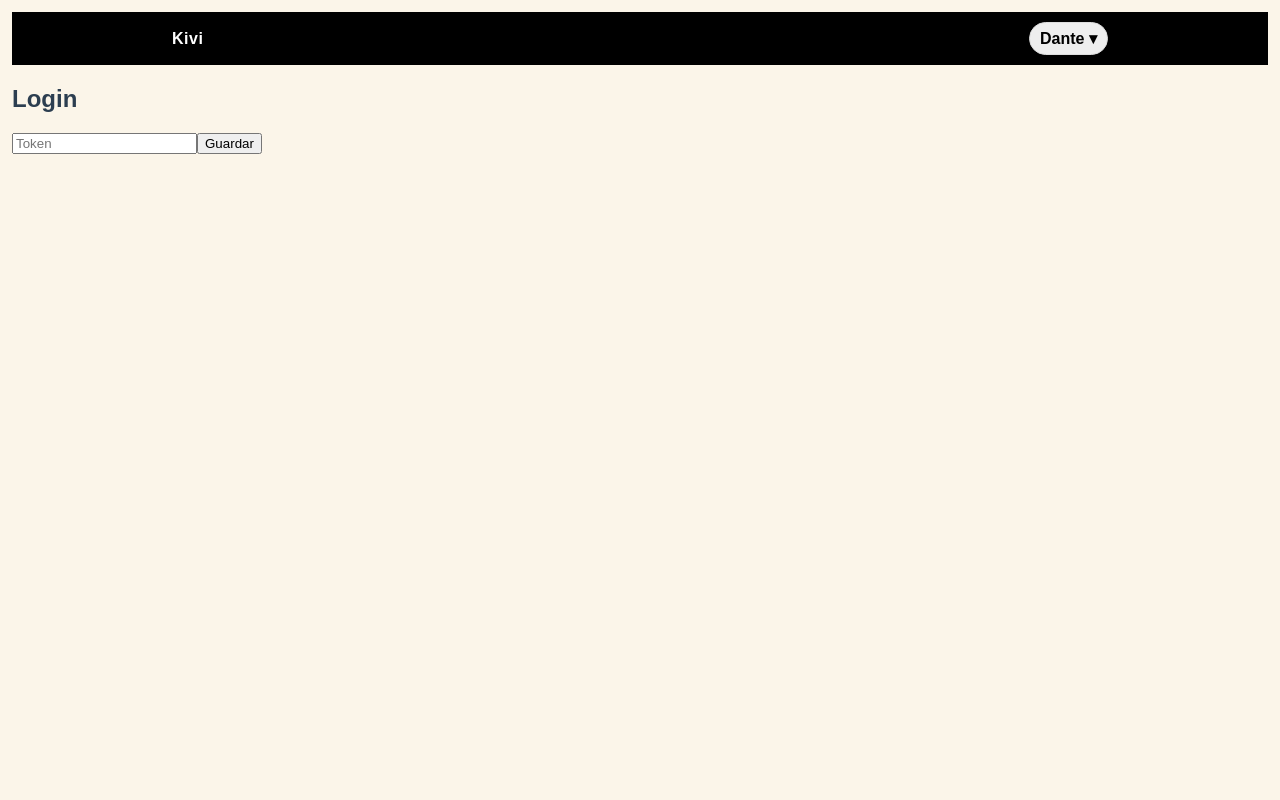
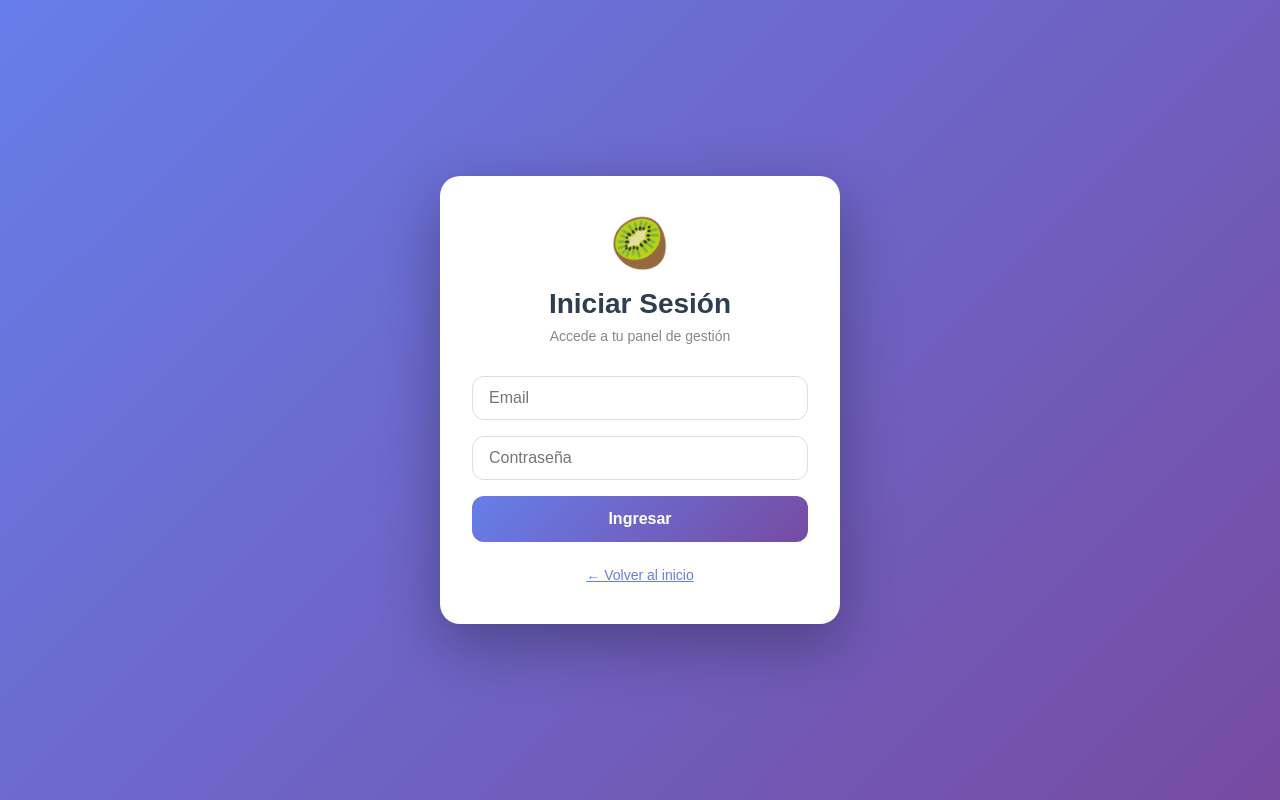
Before and after one commit to dante45420/kivi-frontend, a React (Vite) app: page /login in a window 1280 px wide. Built offline with nearby package versions, Linux system fonts and the light colour scheme; no server answers; the HTML template or start-up script is replaced by a standard one.

Commit message:
Add authentication UI: login, landing, protected routes

```diff
--- a/src/App.jsx
+++ b/src/App.jsx
@@ -1,4 +1,5 @@
 import { Routes, Route, Navigate } from 'react-router-dom'
+import { useState, useEffect } from 'react'
 import Navbar from './components/Navbar'
 import Productos from './pages/Productos'
 import Pedidos from './pages/Pedidos'
@@ -9,22 +10,45 @@ import Precios from './pages/Precios'
 import PreciosCompetidores from './pages/PreciosCompetidores'
 import Contabilidad from './pages/Contabilidad'
 import Login from './pages/Login'
+import Landing from './pages/Landing'
+import { getToken } from './api/auth'
+
+// Componente para rutas protegidas
+function ProtectedRoute({ children }) {
+  const token = getToken()
+  if (!token) {
+    return <Navigate to="/login" replace />
+  }
+  return children
+}
 
 export default function App() {
+  const [isAuthenticated, setIsAuthenticated] = useState(false)
+
+  useEffect(() => {
+    setIsAuthenticated(!!getToken())
+  }, [])
+
   return (
-    <div style={{ fontFamily: 'sans-serif', padding: 12 }}>
-      <Navbar />
+    <div style={{ fontFamily: 'sans-serif', padding: isAuthenticated ? 12 : 0 }}>
+      {isAuthenticated && <Navbar />}
       <Routes>
-        <Route path="/login" element={<Login />} />
-        <Route path="/productos" element={<Productos />} />
-        <Route path="/pedidos" element={<Pedidos />} />
-        <Route path="/compras" element={<Compras />} />
-        <Route path="/despachos" element={<Despachos />} />
-        <Route path="/kpis" element={<Kpis />} />
-        <Route path="/precios" element={<Precios />} />
-        <Route path="/precios/competidores" element={<PreciosCompetidores />} />
-        <Route path="/contabilidad" element={<Contabilidad />} />
-        <Route path="*" element={<Navigate to="/productos" replace />} />
+        {/* Rutas públicas */}
+        <Route path="/" element={isAuthenticated ? <Navigate to="/productos" replace /> : <Landing />} />
+        <Route path="/login" element={isAuthenticated ? <Navigate to="/productos" replace /> : <Login />} />
+
+        {/* Rutas protegidas */}
+        <Route path="/productos" element={<ProtectedRoute><Productos /></ProtectedRoute>} />
+        <Route path="/pedidos" element={<ProtectedRoute><Pedidos /></ProtectedRoute>} />
+        <Route path="/compras" element={<ProtectedRoute><Compras /></ProtectedRoute>} />
+        <Route path="/despachos" element={<ProtectedRoute><Despachos /></ProtectedRoute>} />
+        <Route path="/kpis" element={<ProtectedRoute><Kpis /></ProtectedRoute>} />
+        <Route path="/precios" element={<ProtectedRoute><Precios /></ProtectedRoute>} />
+        <Route path="/precios/competidores" element={<ProtectedRoute><PreciosCompetidores /></ProtectedRoute>} />
+        <Route path="/contabilidad" element={<ProtectedRoute><Contabilidad /></ProtectedRoute>} />
+
+        {/* Redirección por defecto */}
+        <Route path="*" element={<Navigate to={isAuthenticated ? "/productos" : "/"} replace />} />
       </Routes>
     </div>
   )
--- /dev/null
+++ b/src/api/auth.js
@@ -0,0 +1,24 @@
+import { apiFetch } from './client'
+
+export async function login(email, password) {
+  return apiFetch('/login', {
+    method: 'POST',
+    body: { email, password }
+  })
+}
+
+export async function verifyToken() {
+  return apiFetch('/verify')
+}
+
+export function getToken() {
+  return localStorage.getItem('kivi_token')
+}
+
+export function setToken(token) {
+  localStorage.setItem('kivi_token', token)
+}
+
+export function clearToken() {
+  localStorage.removeItem('kivi_token')
+}
--- a/src/api/client.js
+++ b/src/api/client.js
@@ -1,9 +1,12 @@
 const baseUrl = import.meta.env.VITE_API_URL || 'http://localhost:5000/api'
-const token = import.meta.env.VITE_AUTH_TOKEN || ''
 
 export async function apiFetch(path, { method = 'GET', body } = {}) {
   const headers = { 'Content-Type': 'application/json' }
+
+  // Obtener token del localStorage
+  const token = localStorage.getItem('kivi_token')
   if (token) headers['Authorization'] = `Bearer ${token}`
+
   const res = await fetch(`${baseUrl}${path}`, {
     method,
     headers,
--- a/src/components/Navbar.jsx
+++ b/src/components/Navbar.jsx
@@ -1,26 +1,33 @@
-import { NavLink, useLocation } from 'react-router-dom'
+import { NavLink, useLocation, useNavigate } from 'react-router-dom'
 import '../styles/globals.css'
 import { useState } from 'react'
+import { clearToken } from '../api/auth'
 
 export default function Navbar() {
   const [open, setOpen] = useState(false)
   const { pathname } = useLocation()
+  const navigate = useNavigate()
+
+  function handleLogout() {
+    clearToken()
+    navigate('/')
+    window.location.reload()
+  }
 
   return (
     <header style={{ background:'#000', color:'#fff' }}>
       <div style={{ maxWidth:960, margin:'0 auto', padding:'10px 12px', display:'flex', alignItems:'center', justifyContent:'space-between' }}>
-        <div style={{ fontWeight:800, letterSpacing:0.5 }}>Kivi</div>
+        <div style={{ fontWeight:800, letterSpacing:0.5 }}>🥝 Kivi</div>
         <nav className="nav-desktop" style={{ display:'none', gap:10, alignItems:'center' }}>
           <NavLink to="/productos" className={({isActive})=>`chip ${isActive?'active':''}`} style={{ background:'#fff', color:'#000', textDecoration:'none' }}>Productos</NavLink>
           <NavLink to="/pedidos" className={({isActive})=>`chip ${isActive?'active':''}`} style={{ background:'#fff', color:'#000', textDecoration:'none' }}>Pedidos</NavLink>
           <NavLink to="/compras" className={({isActive})=>`chip ${isActive?'active':''}`} style={{ background:'#fff', color:'#000', textDecoration:'none' }}>Compras</NavLink>
-          {/* Despachos removido */}
           <NavLink to="/precios" className={({isActive})=>`chip ${isActive?'active':''}`} style={{ background:'#fff', color:'#000', textDecoration:'none' }}>Precios</NavLink>
           <NavLink to="/kpis" className={({isActive})=>`chip ${isActive?'active':''}`} style={{ background:'#fff', color:'#000', textDecoration:'none' }}>KPIs</NavLink>
           <NavLink to="/contabilidad" className={({isActive})=>`chip ${isActive?'active':''}`} style={{ background:'#fff', color:'#000', textDecoration:'none' }}>Contabilidad</NavLink>
         </nav>
         <div style={{ display:'flex', alignItems:'center', gap:8 }}>
-          <div className="chip" style={{ background:'#eee', color:'#000' }}>Dante ▾</div>
+          <button onClick={handleLogout} className="chip" style={{ background:'#eee', color:'#000', border:'none', cursor:'pointer' }}>Salir →</button>
           <button className="button ghost nav-toggle" onClick={()=>setOpen(v=>!v)} aria-label="menu" style={{ background:'#000', color:'#fff', border:'1px solid #444', padding:'6px 10px' }}>☰</button>
         </div>
       </div>
@@ -34,7 +41,7 @@ export default function Navbar() {
             <NavLink to="/precios" className={({isActive})=>`mobile-link ${isActive?'active':''}`} style={({isActive})=>({ display:'block', width:'100%', textAlign:'center', textDecoration:'none', padding:'12px 14px', borderRadius:999, border:'1px solid #222', background: isActive?'#000':'#fff', color: isActive?'#fff':'#000', margin:'0 0' })}>Precios</NavLink>
             <NavLink to="/kpis" className={({isActive})=>`mobile-link ${isActive?'active':''}`} style={({isActive})=>({ display:'block', width:'100%', textAlign:'center', textDecoration:'none', padding:'12px 14px', borderRadius:999, border:'1px solid #222', background: isActive?'#000':'#fff', color: isActive?'#fff':'#000', margin:'0 0' })}>KPIs</NavLink>
             <NavLink to="/contabilidad" className={({isActive})=>`mobile-link ${isActive?'active':''}`} style={({isActive})=>({ display:'block', width:'100%', textAlign:'center', textDecoration:'none', padding:'12px 14px', borderRadius:999, border:'1px solid #222', background: isActive?'#000':'#fff', color: isActive?'#fff':'#000', margin:'0 0' })}>Contabilidad</NavLink>
-            <NavLink to="/login" className={({isActive})=>`mobile-link ${isActive?'active':''}`} style={({isActive})=>({ display:'block', width:'100%', textAlign:'center', textDecoration:'none', padding:'12px 14px', borderRadius:999, border:'1px solid #222', background: isActive?'#000':'#fff', color: isActive?'#fff':'#000', margin:'0 0' })}>Login</NavLink>
+            <button onClick={handleLogout} style={{ display:'block', width:'100%', textAlign:'center', textDecoration:'none', padding:'12px 14px', borderRadius:999, border:'1px solid #d32f2f', background:'#d32f2f', color:'#fff', margin:'0 0', cursor:'pointer' }}>Cerrar Sesión</button>
           </div>
         </div>
       )}
--- /dev/null
+++ b/src/pages/Landing.jsx
@@ -0,0 +1,116 @@
+import { useNavigate } from 'react-router-dom'
+import '../styles/globals.css'
+
+export default function Landing() {
+  const navigate = useNavigate()
+
+  return (
+    <div style={{
+      minHeight: '100vh',
+      display: 'flex',
+      alignItems: 'center',
+      justifyContent: 'center',
+      background: 'linear-gradient(135deg, #667eea 0%, #764ba2 100%)',
+      padding: '20px'
+    }}>
+      <div style={{
+        maxWidth: 600,
+        background: 'white',
+        borderRadius: 24,
+        padding: '48px 32px',
+        boxShadow: '0 20px 60px rgba(0,0,0,0.3)',
+        textAlign: 'center'
+      }}>
+        {/* Logo/Icono */}
+        <div style={{ fontSize: 64, marginBottom: 24 }}>🥝</div>
+
+        {/* Título */}
+        <h1 style={{
+          fontSize: 42,
+          fontWeight: 800,
+          margin: '0 0 16px 0',
+          background: 'linear-gradient(135deg, #667eea 0%, #764ba2 100%)',
+          WebkitBackgroundClip: 'text',
+          WebkitTextFillColor: 'transparent'
+        }}>
+          Kivi
+        </h1>
+
+        {/* Subtítulo */}
+        <p style={{
+          fontSize: 20,
+          color: '#666',
+          margin: '0 0 32px 0',
+          lineHeight: 1.6
+        }}>
+          Sistema de gestión comercial inteligente
+        </p>
+
+        {/* Características */}
+        <div style={{
+          display: 'grid',
+          gap: 16,
+          marginBottom: 40,
+          textAlign: 'left'
+        }}>
+          <div style={{ display: 'flex', gap: 12, alignItems: 'start' }}>
+            <span style={{ fontSize: 24 }}>📦</span>
+            <div>
+              <div style={{ fontWeight: 600, marginBottom: 4 }}>Gestión de Pedidos</div>
+              <div style={{ fontSize: 14, color: '#888' }}>Administra pedidos, clientes y productos de forma eficiente</div>
+            </div>
+          </div>
+
+          <div style={{ display: 'flex', gap: 12, alignItems: 'start' }}>
+            <span style={{ fontSize: 24 }}>💰</span>
+            <div>
+              <div style={{ fontWeight: 600, marginBottom: 4 }}>Contabilidad en Tiempo Real</div>
+              <div style={{ fontSize: 14, color: '#888' }}>Seguimiento de facturación, pagos y rentabilidad</div>
+            </div>
+          </div>
+
+          <div style={{ display: 'flex', gap: 12, alignItems: 'start' }}>
+            <span style={{ fontSize: 24 }}>📊</span>
+            <div>
+              <div style={{ fontWeight: 600, marginBottom: 4 }}>Control de Inventario</div>
+              <div style={{ fontSize: 14, color: '#888' }}>Gestiona compras, stock y proveedores inteligentemente</div>
+            </div>
+          </div>
+        </div>
+
+        {/* Botón de Login */}
+        <button
+          className="button"
+          onClick={() => navigate('/login')}
+          style={{
+            width: '100%',
+            padding: '16px',
+            fontSize: 18,
+            fontWeight: 600,
+            borderRadius: 12,
+            background: 'linear-gradient(135deg, #667eea 0%, #764ba2 100%)',
+            color: 'white',
+            border: 'none',
+            cursor: 'pointer',
+            transition: 'transform 0.2s, box-shadow 0.2s'
+          }}
+          onMouseOver={e => {
+            e.currentTarget.style.transform = 'translateY(-2px)'
+            e.currentTarget.style.boxShadow = '0 8px 20px rgba(102, 126, 234, 0.4)'
+          }}
+          onMouseOut={e => {
+            e.currentTarget.style.transform = 'translateY(0)'
+            e.currentTarget.style.boxShadow = 'none'
+          }}
+        >
+          Iniciar Sesión →
+        </button>
+
+        {/* Footer */}
+        <div style={{ marginTop: 32, fontSize: 13, color: '#999' }}>
+          Optimiza tu negocio con Kivi
+        </div>
+      </div>
+    </div>
+  )
+}
--- a/src/pages/Login.jsx
+++ b/src/pages/Login.jsx
@@ -1,15 +1,141 @@
+import { useState } from 'react'
+import { useNavigate } from 'react-router-dom'
+import { login, setToken } from '../api/auth'
+import '../styles/globals.css'
+
 export default function Login() {
-  function save(e) {
+  const [email, setEmail] = useState('')
+  const [password, setPassword] = useState('')
+  const [error, setError] = useState('')
+  const [loading, setLoading] = useState(false)
+  const navigate = useNavigate()
+
+  async function handleSubmit(e) {
     e.preventDefault()
-    const token = new FormData(e.currentTarget).get('token')
-    // No almacenamos en localStorage para no duplicar; se maneja por .env en dev.
-    alert('Para dev, setea VITE_AUTH_TOKEN en .env. Para prod, se integrará un almacenamiento simple.')
+    setError('')
+    setLoading(true)
+
+    try {
+      const response = await login(email, password)
+      setToken(response.token)
+      navigate('/productos')
+      window.location.reload() // Recargar para actualizar el estado de autenticación
+    } catch (err) {
+      setError(err.message || 'Error al iniciar sesión')
+    } finally {
+      setLoading(false)
+    }
   }
+
   return (
-    <form onSubmit={save}>
-      <h2>Login</h2>
-      <input name="token" placeholder="Token" />
-      <button type="submit">Guardar</button>
-    </form>
+    <div style={{
+      minHeight: '100vh',
+      display: 'flex',
+      alignItems: 'center',
+      justifyContent: 'center',
+      background: 'linear-gradient(135deg, #667eea 0%, #764ba2 100%)',
+      padding: '20px'
+    }}>
+      <div style={{
+        maxWidth: 400,
+        width: '100%',
+        background: 'white',
+        borderRadius: 20,
+        padding: '40px 32px',
+        boxShadow: '0 20px 60px rgba(0,0,0,0.3)'
+      }}>
+        {/* Logo */}
+        <div style={{ textAlign: 'center', marginBottom: 32 }}>
+          <div style={{ fontSize: 48, marginBottom: 16 }}>🥝</div>
+          <h2 style={{ margin: 0, fontSize: 28, fontWeight: 800 }}>Iniciar Sesión</h2>
+          <p style={{ margin: '8px 0 0 0', color: '#888', fontSize: 14 }}>Accede a tu panel de gestión</p>
+        </div>
+
+        <form onSubmit={handleSubmit} style={{ display: 'grid', gap: 16 }}>
+          <div>
+            <input
+              type="email"
+              className="input"
+              placeholder="Email"
+              value={email}
+              onChange={e => setEmail(e.target.value)}
+              required
+              style={{
+                width: '100%',
+                padding: '12px 16px',
+                borderRadius: 12,
+                fontSize: 16
+              }}
+            />
+          </div>
+
+          <div>
+            <input
+              type="password"
+              className="input"
+              placeholder="Contraseña"
+              value={password}
+              onChange={e => setPassword(e.target.value)}
+              required
+              style={{
+                width: '100%',
+                padding: '12px 16px',
+                borderRadius: 12,
+                fontSize: 16
+              }}
+            />
+          </div>
+
+          {error && (
+            <div style={{
+              padding: 12,
+              background: '#fee',
+              color: '#c00',
+              borderRadius: 8,
+              fontSize: 14,
+              textAlign: 'center'
+            }}>
+              {error}
+            </div>
+          )}
+
+          <button
+            type="submit"
+            className="button"
+            disabled={loading}
+            style={{
+              width: '100%',
+              padding: '14px',
+              fontSize: 16,
+              fontWeight: 600,
+              borderRadius: 12,
+              background: loading ? '#ccc' : 'linear-gradient(135deg, #667eea 0%, #764ba2 100%)',
+              color: 'white',
+              border: 'none',
+              cursor: loading ? 'not-allowed' : 'pointer',
+              transition: 'transform 0.2s'
+            }}
+          >
+            {loading ? 'Iniciando sesión...' : 'Ingresar'}
+          </button>
+        </form>
+
+        <div style={{ textAlign: 'center', marginTop: 24 }}>
+          <button
+            onClick={() => navigate('/')}
+            style={{
+              background: 'none',
+              border: 'none',
+              color: '#667eea',
+              cursor: 'pointer',
+              fontSize: 14,
+              textDecoration: 'underline'
+            }}
+          >
+            ← Volver al inicio
+          </button>
+        </div>
+      </div>
+    </div>
   )
 }
```
